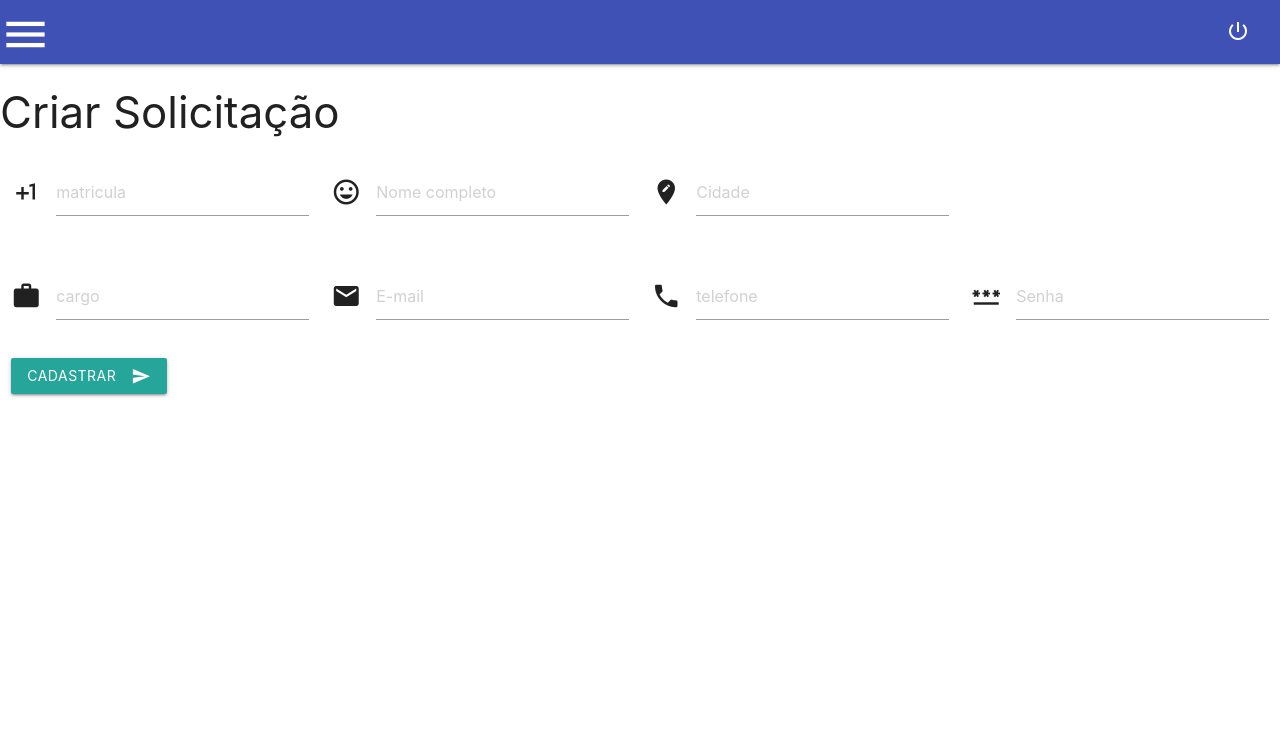
After one commit to Valdir2018/desenvolvimento_web, a Flask app: page /solicitacao/ in a window 1280 px wide. The commit adds this page. Shown: the top 749 px of the page. Run offline with Flask 2, Linux system fonts and the light colour scheme.

Commit message:
Pagina de cadastro de solicitacao e nova rota criada

```diff
--- a/app.py
+++ b/app.py
@@ -2,10 +2,8 @@ import datetime,pymysql
 from flask import Flask, redirect, json
 from flask.templating import render_template
 from flask.globals import request
-
 # from Werkzeug.security import generate_password_hash, check_password_hash
 from contextlib import closing
-
 from flaskext.mysql import MySQL
 from flask.helpers import url_for
 
@@ -26,8 +24,6 @@ with app.app_context():
     conexao_cursor = mysql.connect().cursor()
 
 
-
-
 # conexao = pymysql.connect(host='localhost', user='root', password='', db='dbsistema_python')
 # conexao_cursor = conexao.cursor()
 
@@ -42,13 +38,11 @@ def autenticate():
             username  = request.form['login']
             password  = request.form['senha']
             conexao_cursor.execute("SELECT * FROM func_user WHERE matricula='" + username + " 'and senha='" + password + " ' ")
-
             data = conexao_cursor.fetchone()
-            print(data.nome)
 
             if data is None:
                 msg = {'error':'Usuario ou senha invalida'}
-                print(msg)
+
                 return msg
             else:
                 return render_template('/home/dashboard.html')
@@ -64,6 +58,21 @@ def render_template_html():
 @app.route('/usuarios/', methods=['GET'])
 def formulario_cadastro():
      return render_template('usuarios/cadastrar_usuario.html')
+
+
+
+@app.route('/solicitacao/')
+def formulario_solicitacao():
+    return render_template('/solicitacao/criar_solicitacao.html')
+
+
+@app.route('/solicitacao/criar_solicitacao', methods=['POST','GET'])
+def criar_solicitacao():
+    if request.method == 'POST':
+        matricula = request.form['matricula']
+        print(matricula)
+    return 'pagina vazia'
+
 
 
 @app.route('/usuarios/criar_usuario', methods=['POST'])
--- a/templates/base.html
+++ b/templates/base.html
@@ -48,7 +48,8 @@
             </li>
             <li><div class="divider"></div></li>
             <li><a class="waves-effect" href="/usuarios/profile">Meu Perfil</a></li>
-              <li><a class="waves-effect" href="/usuarios/">Cadastrar Usuário</a></li>
+            <li><a class="waves-effect" href="/solicitacao/">Criar Solicitação</a></li>
+            <li><a class="waves-effect" href="/usuarios/">Cadastrar Usuário</a></li>
             <li><a class="waves-effect" href="/usuarios/listar">Usuários</a></li>
           </ul>
        </nav>
--- /dev/null
+++ b/templates/solicitacao/criar_solicitacao.html
@@ -0,0 +1,55 @@
+
+{% extends 'base.html' %}
+{% block title %} Homepage {% endblock %}
+
+
+
+{% block conteudobody %}
+   <div>
+       <h3>Criar  Solicitação</h3>
+       <div class="row">
+        <form class="col s12" action="{{ url_for('criar_solicitacao') }}" method="post">
+            <div class="row">
+                <div class="input-field col s3">
+                     <i class="material-icons prefix">plus_one</i>
+                    <input type="text" placeholder="matricula" name="matricula" id="matricula">
+                </div>
+                <div class="input-field col s3">
+                    <i class="material-icons prefix">mood</i>
+                    <input type="text" placeholder="Nome completo"  name="nome" id="nome">
+                </div>
+                <div class="input-field col s3">
+                    <i class="material-icons prefix">edit_location</i>
+                    <input type="text" placeholder="Cidade" name="cidade" id="cidade">
+                </div>
+            </div>
+            <div class="row">
+                <div class="input-field col s3">
+                    <i class="material-icons prefix">worker</i>
+                    <input type="text" placeholder="cargo"  name="cargo" id="cargo">
+                </div>
+                <div class="input-field col s3">
+                    <i class="material-icons prefix">mail</i>
+                    <input type="email" placeholder="E-mail" name="email" id="email">
+                </div>
+                <div class="input-field col s3">
+                    <i class="material-icons prefix">phone</i>
+                    <input type="text" placeholder="telefone" name="telefone" id="telefone">
+                </div>
+                <div class="input-field col s3">
+                    <i class="material-icons prefix">password</i>
+                    <input type="text" placeholder="Senha" name="senha" id="senha">
+                </div>
+                <div class="input-field col s3">
+                    <button type="submit" class="btn waves-effect waves-light"  >Cadastrar
+                        <i class="material-icons right">send</i>
+                      </button>
+
+                </div>
+            </div>
+        </form>
+
+
+   </div>
+
+{% endblock %}
```
Also changed, not shown: templates/home/dashborard.html (deleted, +0 -11 lines), requirements.txt (line endings or trailing spaces).
